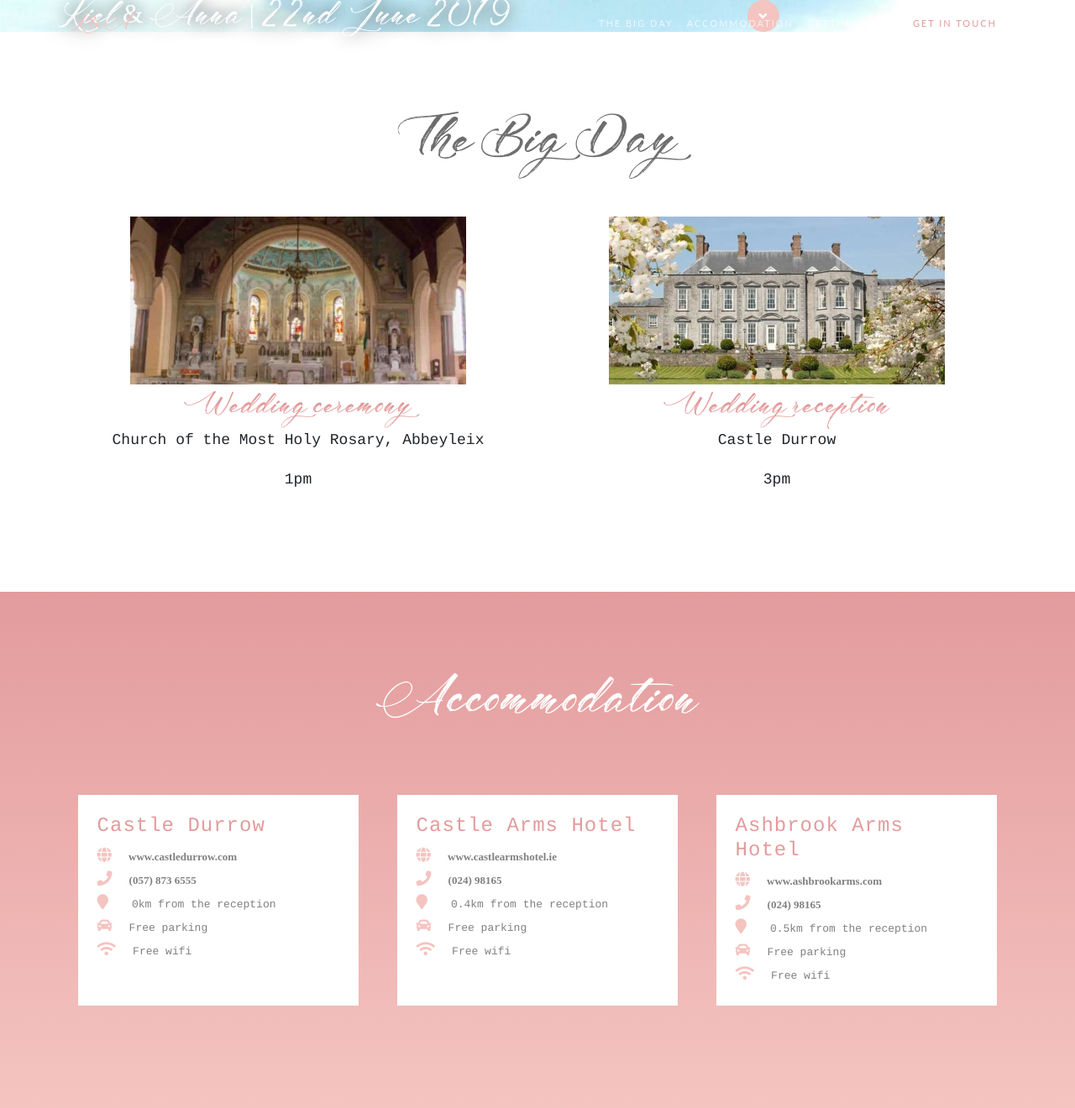
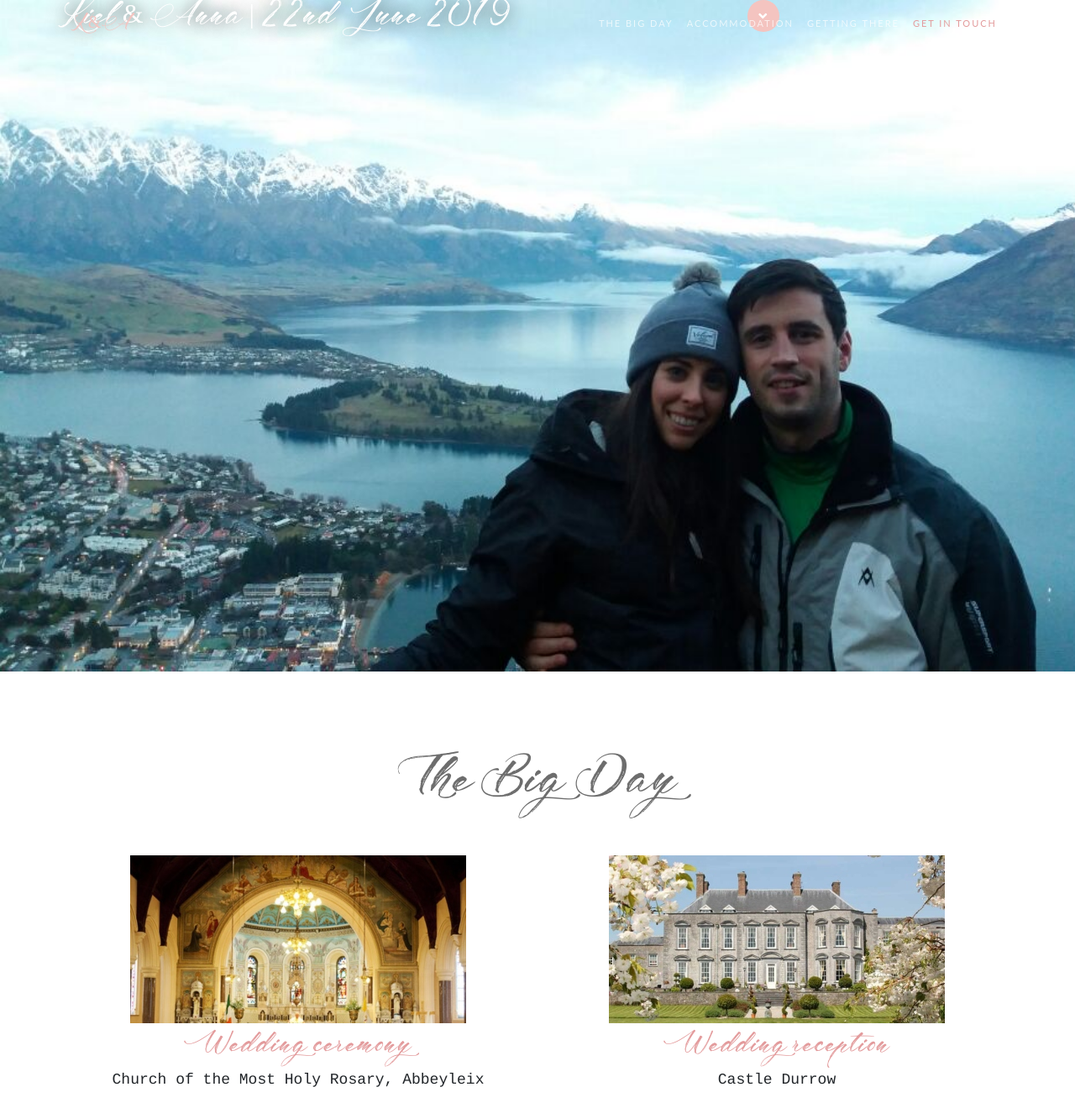
Before and after one commit to nakitamccool/kielandanna-newage-upgrade, a PHP site: page / in a window 1280 px wide. Shown: the top 1320 px of the page at 84% size. Run offline with PHP 8.4, Linux system fonts and the light colour scheme; some libraries are stand-ins or nearby versions.

Commit message:
updated filepaths for GH pages deployment

```diff
--- a/assets/css/custom.css
+++ b/assets/css/custom.css
@@ -6,23 +6,26 @@
     background-repeat: no-repeat;
     background-size: cover;
 }
+#hero {
+    height: 100vh;
+}
 
 /* Extra Small Devices, Phones */
-@media only screen and (min-width: 0px) and (max-width: 767px) {
-    .masthead {
-        background-position: 75% 75%;
-    }
-}
+/*@media only screen and (min-width: 0px) and (max-width: 767px) {*/
+/*    .masthead {*/
+/*        background-position: 75% 75%;*/
+/*    }*/
+/*}*/
 
 /* Small Devices, Tablets */
 
 /* Medium to Large Devices, Desktops */
-@media only screen and (min-width: 960px) and  (max-width: 1199px) {
-    .masthead {
-        background-position: 50% 50%;
-    }
+/*@media only screen and (min-width: 960px) and  (max-width: 1199px) {*/
+/*    .masthead {*/
+/*        background-position: 50% 50%;*/
+/*    }*/
 
-}
+/*}*/
 /*=========================*/
 /*===== mobile phones =====*/
 /*=========================*/
--- a/index.html
+++ b/index.html
@@ -60,23 +60,9 @@
         </div>
       </div>
     </nav>
-    <!--<header class="masthead">-->
-      <!-- Invite landing page -->
-    <!--  <div class="container h-100">-->
-    <!--    <div class="row h-100">-->
-    <!--        <div class="my-auto">-->
-    <!--        <h2 class="my-auto title">Kiel & Anna | 22nd June 2019</h2>-->
-    <!--        <button type="button" class="btn tellmemore mx-auto">-->
-    <!--          <i class="fas fa-angle-down"></i>-->
-    <!--        </button>-->
-    <!--        </div>-->
-    <!--    </div>-->
-    <!--  </div>-->
-      <!-- End of Invite landing page -->
-    <!--</header>-->
     <header id="hero" class="masthead">
-      <div class="container">
-        <div class="row">
+      <div class="container vh-100">
+        <div class="row h-100">
             <h2 class="my-auto title">Kiel & Anna | 22nd June 2019</h2>
             <button type="button" class="btn tellmemore mx-auto"><i class="fas fa-angle-down"></i></button>
         </div>
@@ -89,7 +75,7 @@
       <div class="container">
         <div class="row">
           <div class="col">
-            <img src="/assets/img/weddingpics/church4.jpg"></img>
+            <img src="/assets/img/weddingpics/church3.jpg"></img>
             <h3 class="weddingdetailstitle">Wedding ceremony</h3>
             <p>Church of the Most Holy Rosary, Abbeyleix</p>
             <p>1pm</p>
```
Also changed, not shown: assets/img/backgroundphotos/AKboquet.png (deleted), assets/img/weddingpics/church2.jpg (deleted).
